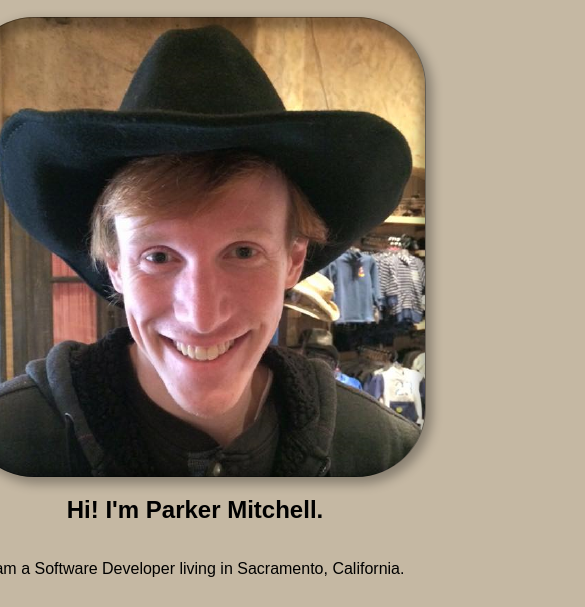
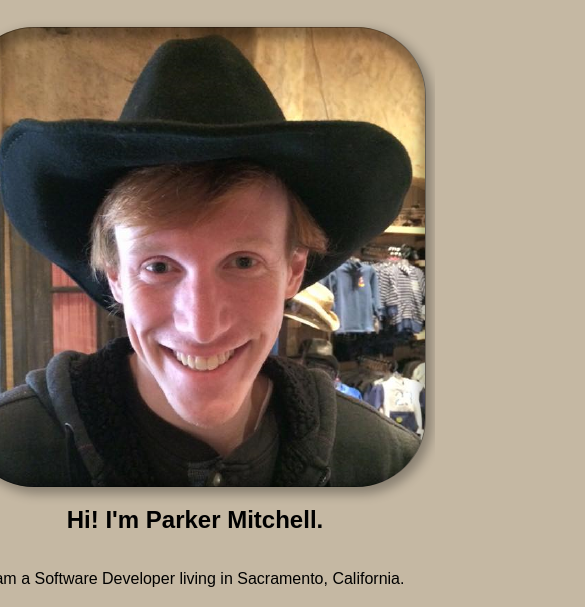
Before and after one commit to RParkerM/thinkful-portfolio-1, a plain HTML site: page index.html in a window 390 px wide. Shown: the part 143-750 px from the top of the page, 585 px wide, since content can reach past the window. Drawn offline with Linux system fonts and the light colour scheme; a web font is replaced by a local one.

Commit message:
updated css to be more responsive

```diff
--- a/style.css
+++ b/style.css
@@ -55,6 +55,10 @@ hr {
   border-top: 1px dashed var(--secondary-color);
 }
 
+article {
+  padding: 10px;
+}
+
 /* This centers the intro, about me, and contact sections, and sets the container widths to 800px; */
 #intro,
 #about-me,
@@ -65,7 +69,7 @@ article {
   justify-items: center;
   flex-direction: column;
   align-items: center;
-  width: 800px;
+  max-width: 800px;
 }
 
 /* Adds an indent to all paragraphs in About section */
```
